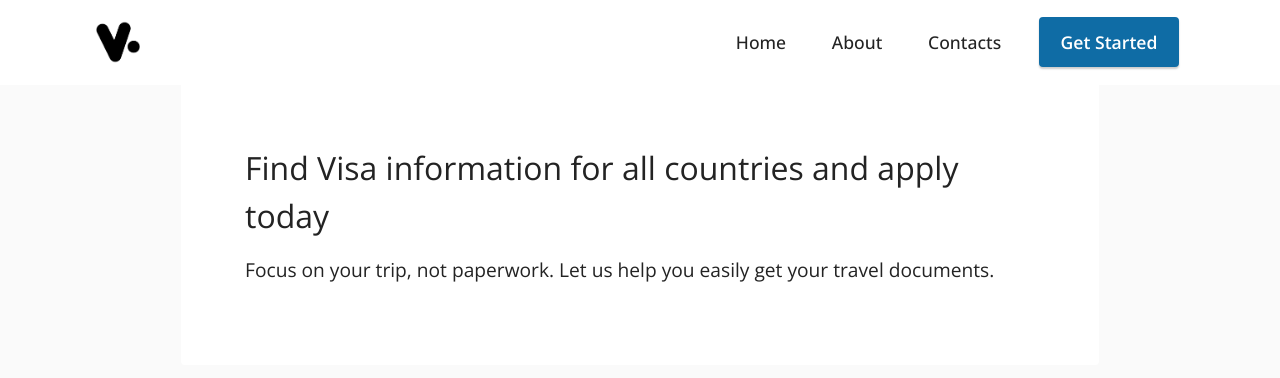
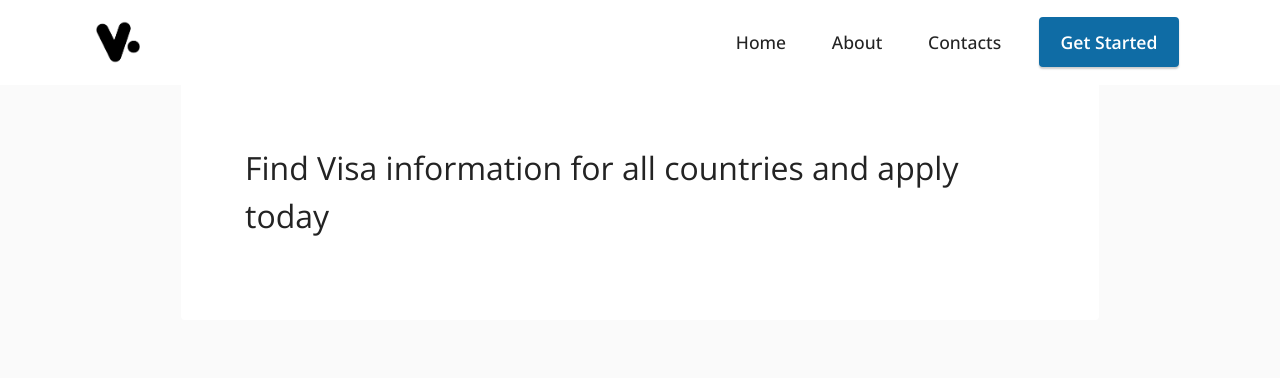
Before and after one commit to Admainvisarun/visarunpartnerivisa, a plain HTML site: page index.html in a window 1280 px wide. Shown: the top 378 px of the page. Drawn offline with nearby package versions, Linux system fonts and the light colour scheme; files whose address does not match are found by name.

Commit message:
Update index.html

```diff
--- a/index.html
+++ b/index.html
@@ -86,12 +86,7 @@
                 <div class="card-wrapper">
                     <div class="card-box align-left">
                         <h4 class="card-title mbr-fonts-style mbr-white mb-3 display-5">Find Visa information for all countries and apply today</h4>
-                        <p class="mbr-text mbr-fonts-style display-7">Focus on your trip, not paperwork. Let us help you easily get your travel documents.</p>
 
-                    </div>
-                </div>
-            </div>
-        </div>
     </div>
 </section>
 
```
